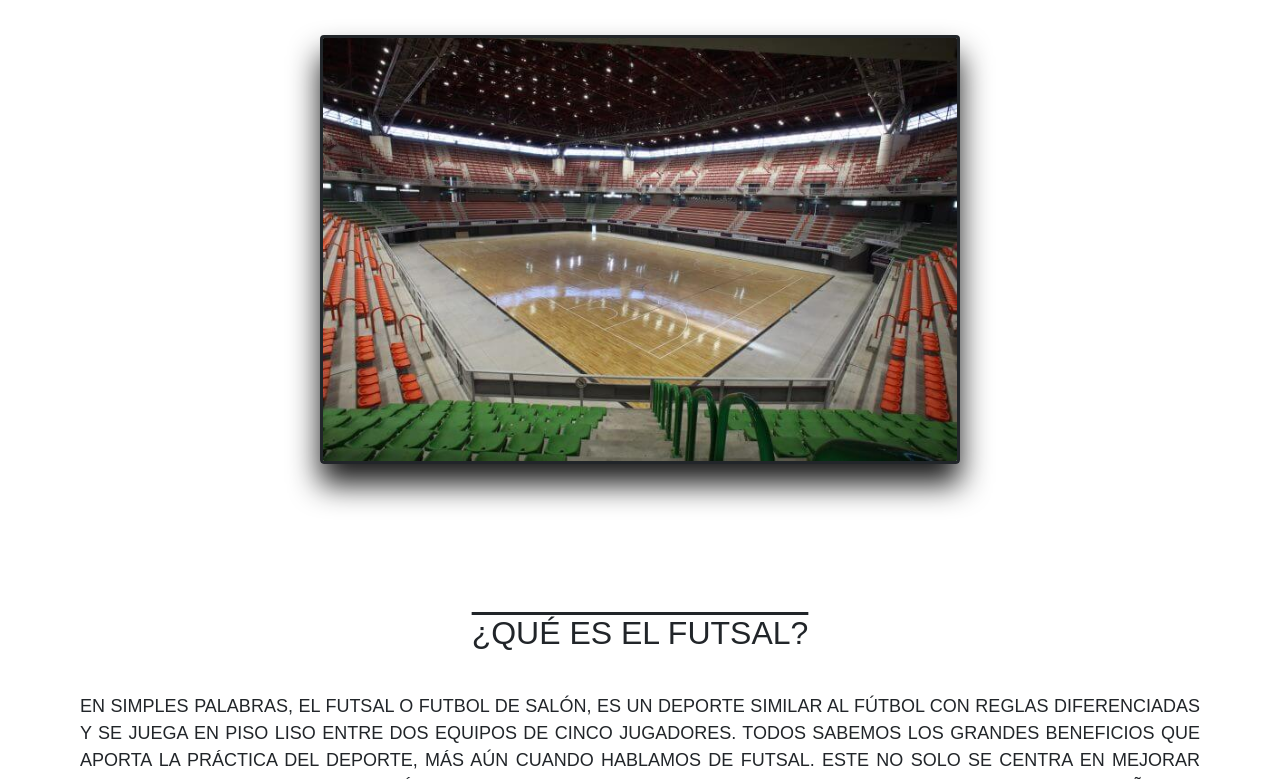
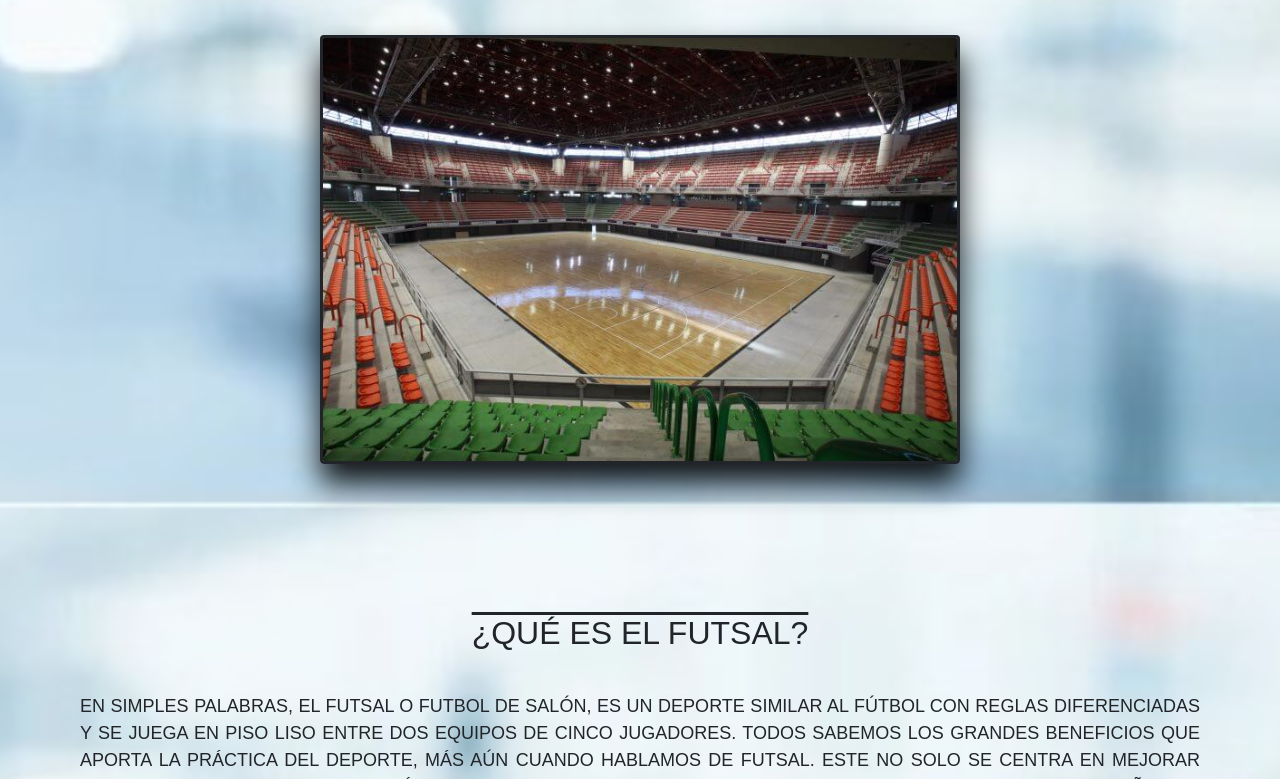
Before and after one commit to LucasDelbene/ProyectoDesarrolloWeb, a website: page index.html in a window 1280 px wide. Shown: the part 293-1072 px from the top of the page. Drawn offline with nearby package versions, Linux system fonts and the light colour scheme; the site is published under a folder, as on GitHub Pages, so addresses that start at the root find nothing.

Commit message:
NUEVO BACKGROUND

```diff
--- a/style.scss
+++ b/style.scss
@@ -39,7 +39,7 @@
 }
 
 .body{
-    background-image: url(/imagenes/background.jpg);
+    background-image: url('../imagenes/background.jpg');
     background-repeat: no-repeat;
     background-size: cover;
     background-attachment: fixed;
```
Also changed, not shown: css/style.css.
